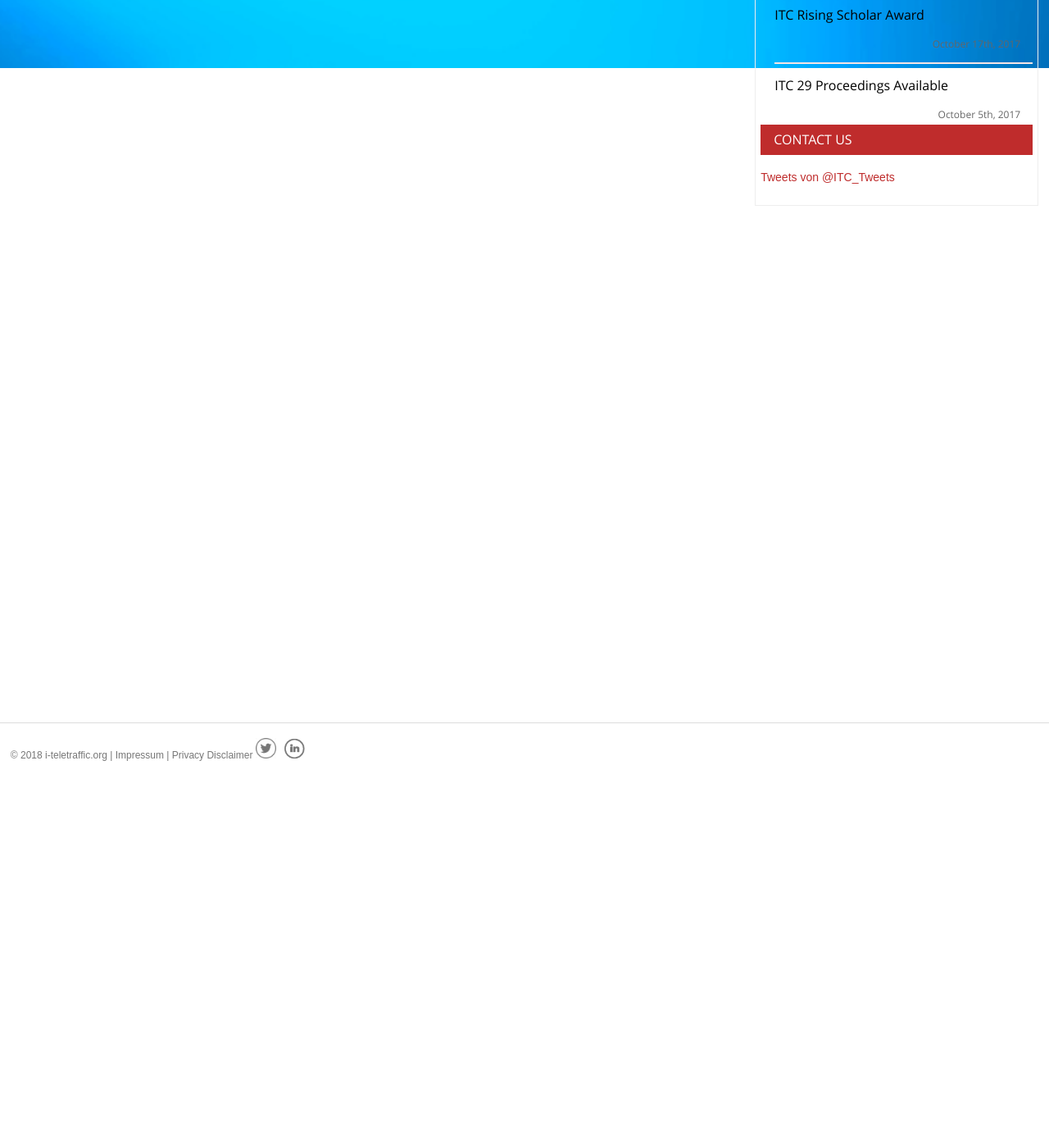
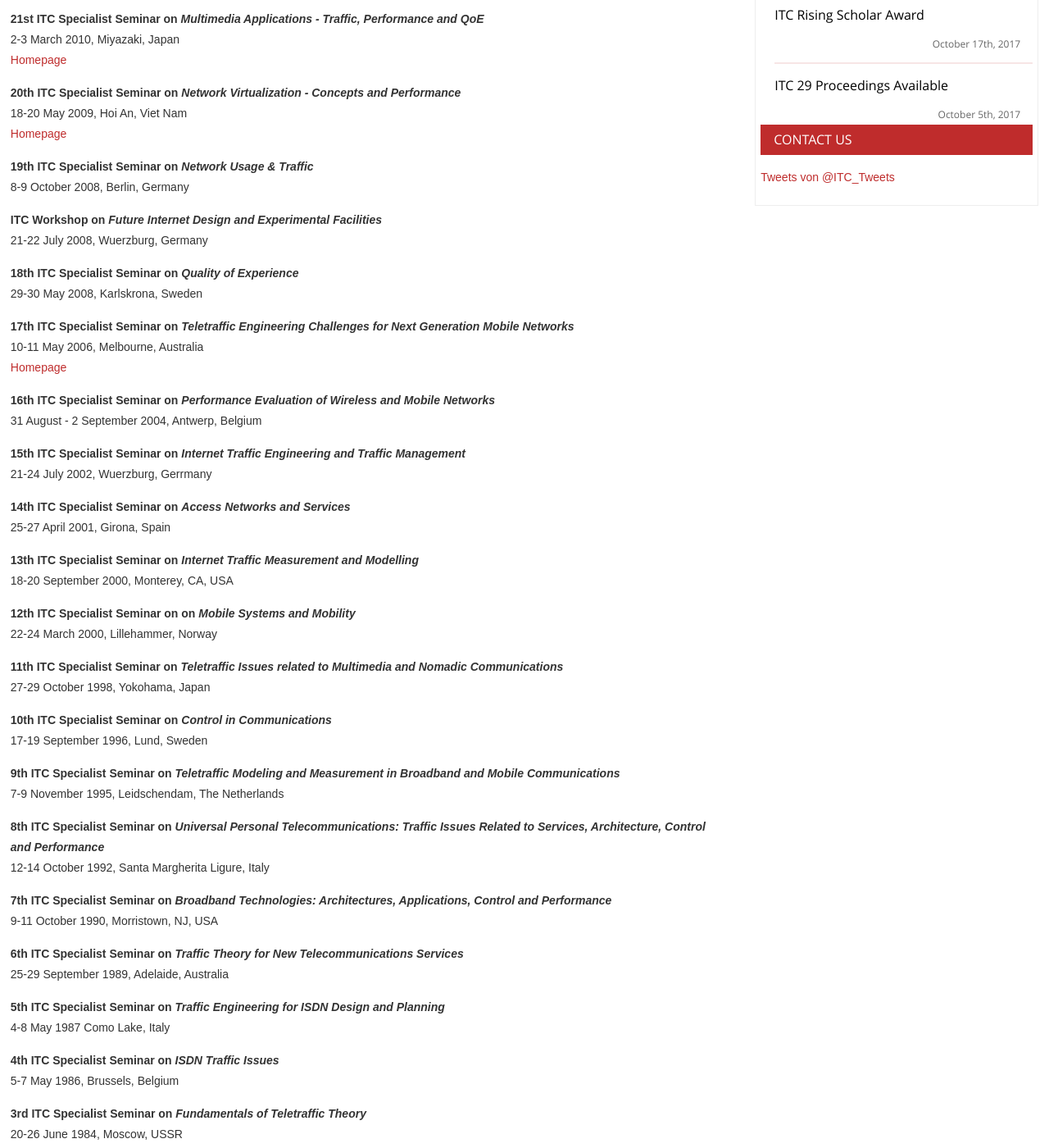
Before and after one commit to lsinfo3/itc-conference, a Jekyll site: the page built from specialist-seminars.md, in a window 1280 px wide and 1400 px high, scrolled down 902 px. Shown: the whole window at 82% size. Built offline with Jekyll 4.4.1, drawn with Linux system fonts in a browser that asks for light colours; comment, search, counter and statistics services are not loaded; before the commit the page ends 1857 px from its top, so only the background shows below that; some of the changed text lies outside the part shown.

Commit message:
Add specialist seminars page

```diff
--- a/specialist-seminars.md
+++ b/specialist-seminars.md
@@ -4,4 +4,82 @@ menu: top-nav
 menu-index: 3
 ---
 
-**TODO:** auto generate
+# Specialist Seminars
+
+
+Specialist Seminars are regularly organized on specific themes which are usually hot topic issues. Their purpose is to gather more frequently top level experts for in-depth discussion on key issues relevant to the chosen themes.
+
+## Previous ITC Specialist Seminars and workshops have been organized on the following themes
+
+**[22nd ITC Specialist Seminar on Energy Efficient and Green Networking](/specialist-seminars/seminar-022.html)**<br/>
+20-22 November 2013, Christchurch, New Zealand<br/>
+[Homepage](http://www.itcspecialistseminar22.com/)
+
+**21st ITC Specialist Seminar on _Multimedia Applications - Traffic, Performance and QoE_**<br/>
+2-3 March 2010, Miyazaki, Japan<br/>
+[Homepage](http://www.ieice.org/cs/in/itc-ss21/)
+
+ **20th ITC Specialist Seminar on _Network Virtualization - Concepts and Performance_**<br/>
+18-20 May 2009, Hoi An, Viet Nam<br/>
+[Homepage](http://www.itcspecialistseminar.com/)
+
+**19th ITC Specialist Seminar on _Network Usage & Traffic_**<br/>
+8-9 October 2008, Berlin, Germany
+
+**ITC Workshop on _Future Internet Design and Experimental Facilities_**<br/>
+21-22 July 2008, Wuerzburg, Germany
+
+**18th ITC Specialist Seminar on _Quality of Experience_**<br/>
+29-30 May 2008, Karlskrona, Sweden
+
+**17th ITC Specialist Seminar on _Teletraffic Engineering Challenges for Next Generation Mobile Networks_**<br/>
+10-11 May 2006, Melbourne, Australia<br/>
+[Homepage](http://www-ist.massey.ac.nz/rharris/ITCSpecial/index.htm)
+
+**16th ITC Specialist Seminar on _Performance Evaluation of Wireless and Mobile Networks_**<br/>
+31 August - 2 September 2004, Antwerp, Belgium
+
+**15th ITC Specialist Seminar on _Internet Traffic Engineering and Traffic Management_**<br/>
+21-24 July 2002, Wuerzburg, Gerrmany
+
+**14th ITC Specialist Seminar on _Access Networks and Services_**<br/>
+25-27 April 2001, Girona, Spain
+
+**13th ITC Specialist Seminar on _Internet Traffic Measurement and Modelling_**<br/>
+18-20 September 2000, Monterey, CA, USA
+
+**12th ITC Specialist Seminar on on _Mobile Systems and Mobility_**<br/>
+22-24 March 2000, Lillehammer, Norway
+
+**11th ITC Specialist Seminar on _Teletraffic Issues related to Multimedia and Nomadic Communications_**<br/>
+27-29 October 1998, Yokohama, Japan
+
+**10th ITC Specialist Seminar on _Control in Communications_**<br/>
+17-19 September 1996, Lund, Sweden
+
+**9th ITC Specialist Seminar on _Teletraffic Modeling and Measurement in Broadband and Mobile Communications_**<br/>
+7-9 November 1995, Leidschendam, The Netherlands
+
+**8th ITC Specialist Seminar on _Universal Personal Telecommunications: Traffic Issues Related to Services, Architecture, Control and Performance_**<br/>
+12-14 October 1992, Santa Margherita Ligure, Italy
+
+**7th ITC Specialist Seminar on _Broadband Technologies: Architectures, Applications, Control and Performance_**<br/>
+9-11 October 1990, Morristown, NJ, USA
+
+**6th ITC Specialist Seminar on _Traffic Theory for New Telecommunications Services_**<br/>
+25-29 September 1989, Adelaide, Australia
+
+**5th ITC Specialist Seminar on _Traffic Engineering for ISDN Design and Planning_**<br/>
+4-8 May 1987 Como Lake, Italy
+
+**4th ITC Specialist Seminar on _ISDN Traffic Issues_**<br/>
+5-7 May 1986, Brussels, Belgium
+
+**3rd ITC Specialist Seminar on _Fundamentals of Teletraffic Theory_**<br/>
+20-26 June 1984, Moscow, USSR
+
+**2nd ITC Specialist Seminar on _Traffic Measurement and Traffic Simulation and their Role in Telecommunication System planning_**<br/>
+25-28 October 1978, Budapest, Hungary
+
+**1st ITC Specialist Seminar on _Modeling of SPC Exchanges and Data Networks_**<br/>
+16-18 October 1977, Delft, The Netherlands
```
Also changed, not shown: _specialist-seminars/seminar-013.md (deleted, +0 -8 lines), _specialist-seminars/seminar-015.md (deleted, +0 -8 lines), _specialist-seminars/seminar-016.md (deleted, +0 -8 lines), _specialist-seminars/seminar-017.md (deleted, +0 -10 lines), _specialist-seminars/seminar-019.md (deleted, +0 -8 lines), _specialist-seminars/seminar-020.md (deleted, +0 -10 lines), _specialist-seminars/seminar-021.md (deleted, +0 -10 lines).
